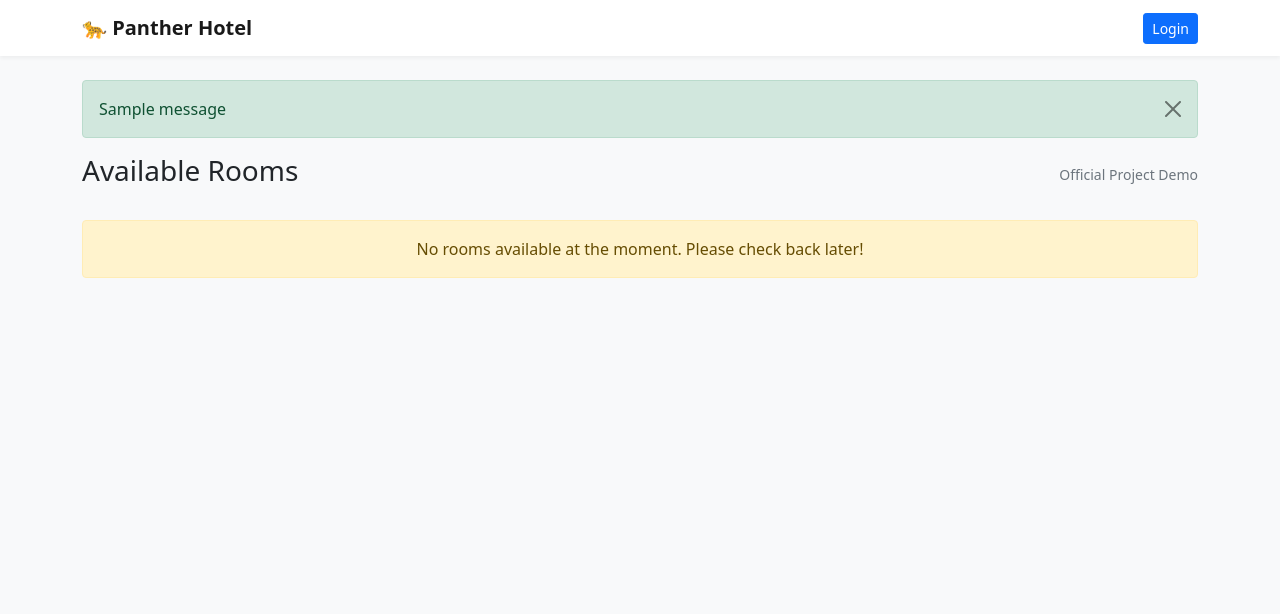
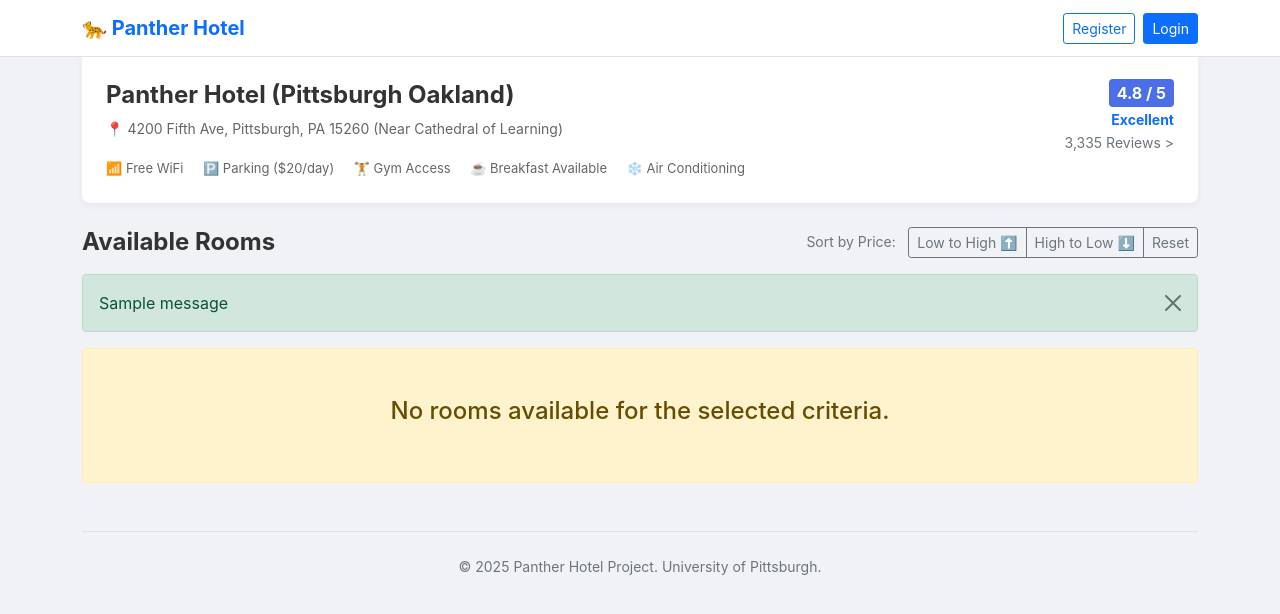
Before and after one commit to Xiaoyue-Yu/INFSCI-1500-project-hotel, a Flask app: page / in a window 1280 px wide. Shown: the top 614 px of the page. Run offline with Flask 3, Linux system fonts and the light colour scheme; tables that the repository leaves empty hold one stand-in row (values such as "Sample post"); one stand-in notice (Sample message) is shown.

Commit message:
Added aggregate functions & sorting function; Refined dashboard and front page

```diff
--- a/app.py
+++ b/app.py
@@ -7,7 +7,7 @@
 
 db_config = {
     'user': 'root',
-    'password': 'YOUR-PASSWORD', # Enter your local DB password here!
+    'password': 'abcd', # Enter your local DB password here!
     'host': 'localhost',
     'database': 'hotel_project'
 }
@@ -23,12 +23,22 @@
     conn = get_db_connection()
     cursor = conn.cursor(dictionary=True)
 
+    sort_order = request.args.get('sort', 'default')
+
     query = """
         SELECT r.room_number, t.type_name, t.price, t.description
         FROM Rooms r
         JOIN Room_Types t ON r.type_id = t.type_id
         WHERE r.status = 'Available'
     """
+
+    if sort_order == 'price_asc':
+        query += " ORDER BY t.price ASC"
+    elif sort_order == 'price_desc':
+        query += " ORDER BY t.price DESC"
+    else:
+        query += " ORDER BY r.room_number ASC"
+
     cursor.execute(query)
     rooms = cursor.fetchall()
     conn.close()
@@ -41,24 +51,49 @@
 @app.route('/login', methods=['GET', 'POST'])
 def login():
     if request.method == 'POST':
-        email = request.form['email']
+
+        login_id = request.form['email']
         password = request.form['password']
 
         conn = get_db_connection()
         cursor = conn.cursor(dictionary=True)
 
-        query = "SELECT * FROM Guests WHERE email = %s AND password = %s"
-        cursor.execute(query, (email, password))
-        user = cursor.fetchone()
+        query_guest = "SELECT * FROM Guests WHERE email = %s AND password = %s"
+        cursor.execute(query_guest, (login_id, password))
+        guest = cursor.fetchone()
+
+        if guest:
+
+            session['user_id'] = guest['guest_id']
+            session['user_name'] = guest['first_name']
+            session['role'] = 'Guest'  # 客人没有特殊权限
+
+            conn.close()
+            flash('Welcome back, Guest!', 'success')
+            return redirect(url_for('index'))
+
+
+        query_employee = "SELECT * FROM Employees WHERE username = %s AND password = %s"
+        cursor.execute(query_employee, (login_id, password))
+        employee = cursor.fetchone()
+
         conn.close()
 
-        if user:
-            session['user_id'] = user['guest_id']
-            session['user_name'] = user['first_name']
-            flash('Login successful!', 'success')
-            return redirect(url_for('index'))
+        if employee:
+
+            session['user_id'] = employee['employee_id']
+            session['user_name'] = employee['username']
+            session['role'] = employee['role']
+
+            flash(f'Welcome Staff: {employee["username"]}', 'success')
+
+            if employee['role'] == 'Manager':
+                return redirect(url_for('dashboard'))
+            else:
+                return redirect(url_for('index'))
+
         else:
-            flash('Invalid email or password', 'danger')
+            flash('Invalid email/username or password', 'danger')
             return redirect(url_for('login'))
 
     return render_template('login.html')
@@ -71,5 +106,85 @@
     return redirect(url_for('login'))
 
 
+# ============================================
+# Manager Dashboard (Aggregation Queries)
+# ============================================
+@app.route('/dashboard')
+def dashboard():
+    if 'user_name' not in session:
+        return redirect(url_for('login'))
+
+    if session.get('role') != 'Manager':
+        flash('Access Denied: Managers only.', 'danger')
+        return redirect(url_for('index'))
+
+    conn = get_db_connection()
+    cursor = conn.cursor(dictionary=True)
+
+    query_revenue = "SELECT SUM(total_price) as total_revenue FROM Reservations WHERE status = 'Completed'"
+    cursor.execute(query_revenue)
+    revenue_data = cursor.fetchone()
+
+    # Handle case where no bookings exist yet (avoid None error)
+    total_revenue = revenue_data['total_revenue'] if revenue_data['total_revenue'] else 0
+
+    # --- Query 2: Most Popular Room Types (COUNT + GROUP BY) ---
+    # "Which room type is booked the most?" (This is the Grouping requirement)
+    query_popular = """
+        SELECT rt.type_name, COUNT(*) as booking_count
+        FROM Reservations res
+        JOIN Rooms r ON res.room_number = r.room_number
+        JOIN Room_Types rt ON r.type_id = rt.type_id
+        GROUP BY rt.type_name
+        ORDER BY booking_count DESC
+    """
+    cursor.execute(query_popular)
+    popular_rooms = cursor.fetchall()
+
+    # --- Query 3: Average Room Price (AVG) ---
+    # "What is our average listing price?"
+    query_avg = "SELECT AVG(price) as avg_price FROM Room_Types"
+    cursor.execute(query_avg)
+    avg_data = cursor.fetchone()
+    avg_price = round(avg_data['avg_price'], 2) if avg_data['avg_price'] else 0
+
+    conn.close()
+
+    # Send all this data to the HTML
+    return render_template('dashboard.html',
+                           revenue=total_revenue,
+                           popular_rooms=popular_rooms,
+                           avg_price=avg_price)
+
+
+@app.route('/register', methods=['GET', 'POST'])
+def register():
+    if request.method == 'POST':
+        first_name = request.form['first_name']
+        last_name = request.form['last_name']
+        email = request.form['email']
+        phone = request.form['phone']
+        password = request.form['password']
+
+        conn = get_db_connection()
+        cursor = conn.cursor()
+
+        try:
+            query = """
+                INSERT INTO Guests (first_name, last_name, email, phone, password, tier_id, role)
+                VALUES (%s, %s, %s, %s, %s, 2, 'Guest')
+            """
+            cursor.execute(query, (first_name, last_name, email, phone, password))
+            conn.commit()
+            flash('Registration successful! Please login.', 'success')
+            return redirect(url_for('login'))
+        except mysql.connector.Error as err:
+            flash(f'Error: {err}', 'danger')
+            return redirect(url_for('register'))
+        finally:
+            conn.close()
+
+    return render_template('register.html')
+
 if __name__ == '__main__':
     app.run(debug=True)
--- a/templates/index.html
+++ b/templates/index.html
@@ -2,100 +2,183 @@
 <html lang="en">
 <head>
     <meta charset="UTF-8">
-    <title>Panther Hotel</title>
+    <title>Panther Hotel - Pittsburgh</title>
     <link href="https://cdn.jsdelivr.net/npm/bootstrap@5.1.3/dist/css/bootstrap.min.css" rel="stylesheet">
     <style>
-        body { background-color: #f8f9fa; }
-        .room-card { transition: transform 0.2s; }
-        .room-card:hover { transform: translateY(-5px); box-shadow: 0 10px 20px rgba(0,0,0,0.1); }
-        .pitt-blue { color: #003594; font-weight: bold; }
-        .navbar { box-shadow: 0 2px 4px rgba(0,0,0,.05); }
+        body { background-color: #f0f2f5; color: #333; font-family: -apple-system, BlinkMacSystemFont, "Segoe UI", Roboto, "Helvetica Neue", Arial, sans-serif; }
+
+        /* 顶部酒店信息卡片 */
+        .hotel-header-card { background: white; border-radius: 0 0 8px 8px; box-shadow: 0 2px 8px rgba(0,0,0,0.05); padding: 24px; margin-bottom: 24px; }
+        .hotel-title { font-size: 24px; font-weight: 700; color: #333; }
+        .hotel-address { color: #666; font-size: 14px; margin-bottom: 12px; }
+        .hotel-score { background-color: #4c6ee6; color: white; padding: 4px 8px; border-radius: 4px; font-weight: bold; font-size: 16px; }
+        .amenity-badge { color: #666; font-size: 13px; margin-right: 15px; display: inline-flex; align-items: center; }
+
+        /* 房间列表卡片 (List View) */
+        .room-item { background: white; border-radius: 8px; margin-bottom: 16px; overflow: hidden; border: 1px solid #e0e0e0; transition: all 0.2s; }
+        .room-item:hover { box-shadow: 0 4px 12px rgba(0,0,0,0.1); border-color: #4c6ee6; }
+
+        /* 左侧图片占位符 */
+        .room-img-placeholder { background-color: #e9ecef; height: 100%; min-height: 200px; display: flex; align-items: center; justify-content: center; color: #adb5bd; font-size: 14px; }
+
+        /* 中间信息区 */
+        .room-info { padding: 20px; }
+        .room-title { font-size: 18px; font-weight: 700; margin-bottom: 8px; color: #333; }
+        .room-desc { font-size: 14px; color: #666; line-height: 1.5; margin-bottom: 12px; }
+        .room-tags span { background-color: #f5f7fa; color: #666; padding: 2px 8px; border-radius: 4px; font-size: 12px; margin-right: 6px; }
+
+        /* 右侧价格操作区 */
+        .room-action { background-color: #f9faff; padding: 20px; border-left: 1px solid #f0f0f0; display: flex; flex-direction: column; justify-content: center; }
+        .price-tag { color: #4c6ee6; font-size: 24px; font-weight: 700; text-align: right; }
+        .price-sub { color: #999; font-size: 12px; text-align: right; margin-bottom: 15px; }
+
+        /* 按钮和输入框美化 */
+        .btn-book { background-color: #4c6ee6; border-color: #4c6ee6; color: white; font-weight: 600; }
+        .btn-book:hover { background-color: #3b5cc4; }
+        .form-label-sm { font-size: 12px; color: #666; margin-bottom: 2px; }
     </style>
 </head>
 <body>
 
-    <nav class="navbar navbar-expand-lg navbar-light bg-white mb-4 sticky-top">
+    <nav class="navbar navbar-expand-lg navbar-light bg-white border-bottom sticky-top">
         <div class="container">
-            <a class="navbar-brand pitt-blue" href="/">🐆 Panther Hotel</a>
-
-            <div class="d-flex">
+            <a class="navbar-brand text-primary fw-bold" href="/">🐆 Panther Hotel</a>
+            <div class="d-flex align-items-center">
                 {% if user_name %}
-                    <span class="navbar-text me-3">
-                        Welcome, <strong>{{ user_name }}</strong>!
-                    </span>
-                    <a href="/logout" class="btn btn-outline-danger btn-sm my-auto">Logout</a>
+                    <span class="text-muted me-3 small">Welcome, <strong>{{ user_name }}</strong></span>
+                    {% if session.get('role') == 'Admin' %}
+                        <a href="/dashboard" class="btn btn-outline-dark btn-sm me-2">📊 Dashboard</a>
+                    {% endif %}
+                    <a href="/logout" class="btn btn-outline-danger btn-sm">Logout</a>
                 {% else %}
-                    <a href="/login" class="btn btn-primary btn-sm my-auto">Login</a>
+                    <a href="/register" class="btn btn-outline-primary btn-sm me-2">Register</a>
+                    <a href="/login" class="btn btn-primary btn-sm">Login</a>
                 {% endif %}
             </div>
         </div>
     </nav>
 
     <div class="container">
+        <div class="hotel-header-card">
+            <div class="d-flex justify-content-between align-items-start">
+                <div>
+                    <h1 class="hotel-title">Panther Hotel (Pittsburgh Oakland)</h1>
+                    <p class="hotel-address">📍 4200 Fifth Ave, Pittsburgh, PA 15260 (Near Cathedral of Learning)</p>
+
+                    <div class="mt-3">
+                        <span class="amenity-badge">📶 Free WiFi</span>
+                        <span class="amenity-badge">🅿️ Parking ($20/day)</span>
+                        <span class="amenity-badge">🏋️ Gym Access</span>
+                        <span class="amenity-badge">☕ Breakfast Available</span>
+                        <span class="amenity-badge">❄️ Air Conditioning</span>
+                    </div>
+                </div>
+                <div class="text-end">
+                    <span class="hotel-score">4.8 / 5</span>
+                    <div class="text-primary small mt-1 fw-bold">Excellent</div>
+                    <a href="#" class="small text-muted text-decoration-none">3,335 Reviews ></a>
+                </div>
+            </div>
+        </div>
+
+        <div class="d-flex justify-content-between align-items-center mb-3">
+            <h4 class="fw-bold m-0">Available Rooms</h4>
+            <div>
+                <span class="text-muted small me-2">Sort by Price:</span>
+                <div class="btn-group">
+                    <a href="/?sort=price_asc" class="btn btn-outline-secondary btn-sm">Low to High ⬆️</a>
+                    <a href="/?sort=price_desc" class="btn btn-outline-secondary btn-sm">High to Low ⬇️</a>
+                    <a href="/" class="btn btn-outline-secondary btn-sm">Reset</a>
+                </div>
+            </div>
+        </div>
+
         {% with messages = get_flashed_messages(with_categories=true) %}
             {% if messages %}
                 {% for category, message in messages %}
-                    <div class="alert alert-{{ category }} alert-dismissible fade show" role="alert">
-                        {{ message }}
-                        <button type="button" class="btn-close" data-bs-dismiss="alert" aria-label="Close"></button>
+                    <div class="alert alert-{{ category }} alert-dismissible fade show">{{ message }}
+                        <button type="button" class="btn-close" data-bs-dismiss="alert"></button>
                     </div>
                 {% endfor %}
             {% endif %}
         {% endwith %}
 
-        <div class="d-flex justify-content-between align-items-center mb-4">
-            <h3>Available Rooms</h3>
-            <span class="text-muted small">Official Project Demo</span>
+        <div class="room-list">
+            {% for room in rooms %}
+            <div class="room-item">
+                <div class="row g-0">
+                    <div class="col-md-3">
+                        <div class="room-img-placeholder">
+                            <div class="text-center">
+                                <div style="font-size: 30px;">🛏️</div>
+                                <div>Room Image</div>
+                            </div>
+                        </div>
                     </div>
 
-        <div class="row">
-            {% for room in rooms %}
-            <div class="col-md-6 mb-4">
-                <div class="card room-card h-100">
-                    <div class="card-header bg-primary text-white d-flex justify-content-between align-items-center">
-                        <span>Room {{ room.room_number }}</span>
-                        <span class="badge bg-light text-primary">{{ room.type_name }}</span>
+                    <div class="col-md-6">
+                        <div class="room-info">
+                            <div class="d-flex justify-content-between">
+                                <h5 class="room-title">{{ room.type_name }}</h5>
+                                <span class="badge bg-light text-dark border">Room {{ room.room_number }}</span>
                             </div>
-                    <div class="card-body">
-                        <p class="card-text text-muted">{{ room.description }}</p>
-                        <h3 class="text-primary">${{ room.price }} <small class="fs-6 text-muted">/ night</small></h3>
+                            <p class="room-desc">{{ room.description }}</p>
 
-                        <hr>
+                            <div class="room-tags mt-2">
+                                <span><i class="small">📐</i> 25-30 m²</span>
+                                <span><i class="small">🚭</i> Non-smoking</span>
+                                <span><i class="small">🚿</i> Private Bath</span>
+                                <span><i class="small">📺</i> Flat TV</span>
+                            </div>
+
+                            <div class="mt-3 text-success small">
+                                ✅ Free cancellation before check-in
+                            </div>
+                        </div>
+                    </div>
+
+                    <div class="col-md-3">
+                        <div class="room-action h-100">
+                            <div class="price-tag">${{ room.price }}</div>
+                            <div class="price-sub">per night, including taxes</div>
 
                             <form action="/book" method="POST">
                                 <input type="hidden" name="room_number" value="{{ room.room_number }}">
                                 <input type="hidden" name="price" value="{{ room.price }}">
 
-                            <div class="row mb-3">
-                                <div class="col">
-                                    <label class="form-label text-muted small">Check-in</label>
+                                <div class="row g-1 mb-2">
+                                    <div class="col-6">
+                                        <label class="form-label-sm">Check-in</label>
                                         <input type="date" name="check_in" class="form-control form-control-sm" required>
                                     </div>
-                                <div class="col">
-                                    <label class="form-label text-muted small">Check-out</label>
+                                    <div class="col-6">
+                                        <label class="form-label-sm">Check-out</label>
                                         <input type="date" name="check_out" class="form-control form-control-sm" required>
                                     </div>
                                 </div>
 
                                 {% if user_name %}
-                                <button type="submit" class="btn btn-success w-100">Book Now</button>
+                                    <button type="submit" class="btn btn-book w-100">Book Now</button>
                                 {% else %}
-                                <a href="/login" class="btn btn-outline-primary w-100">Login to Book</a>
+                                    <a href="/login" class="btn btn-outline-primary w-100 btn-sm">Login to Book</a>
                                 {% endif %}
                             </form>
+                        </div>
                     </div>
                 </div>
             </div>
             {% endfor %}
 
             {% if not rooms %}
-                <div class="col-12">
-                    <div class="alert alert-warning text-center">
-                        No rooms available at the moment. Please check back later!
-                    </div>
+                <div class="alert alert-warning text-center py-5">
+                    <h4>No rooms available for the selected criteria.</h4>
                 </div>
             {% endif %}
         </div>
+
+        <footer class="text-center text-muted py-4 mt-5 border-top small">
+            &copy; 2025 Panther Hotel Project. University of Pittsburgh.
+        </footer>
     </div>
 
     <script src="https://cdn.jsdelivr.net/npm/bootstrap@5.1.3/dist/js/bootstrap.bundle.min.js"></script>
```
Also changed, not shown: templates/dashboard.html (added, +62 -0 lines), templates/login.html (+5 -3 lines), templates/register.html (added, +45 -0 lines). Lines whose indentation alone changed are shown as unchanged.
